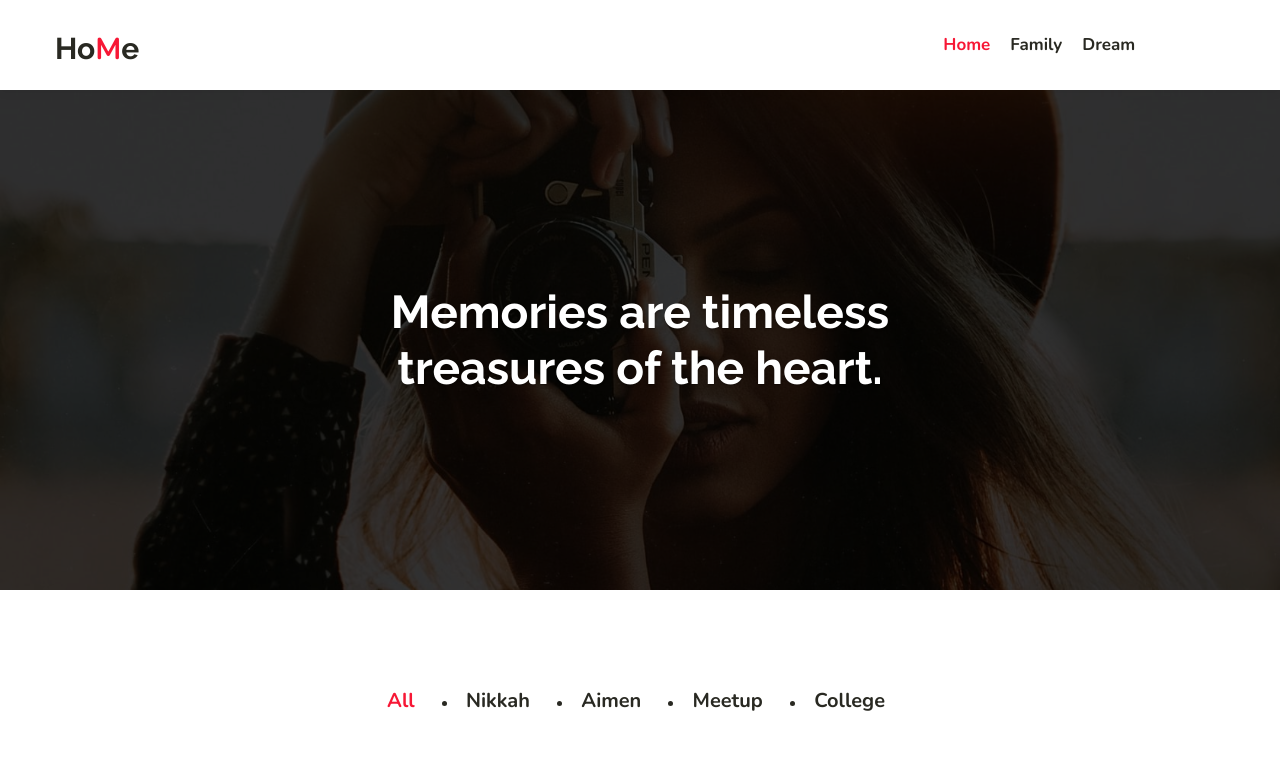
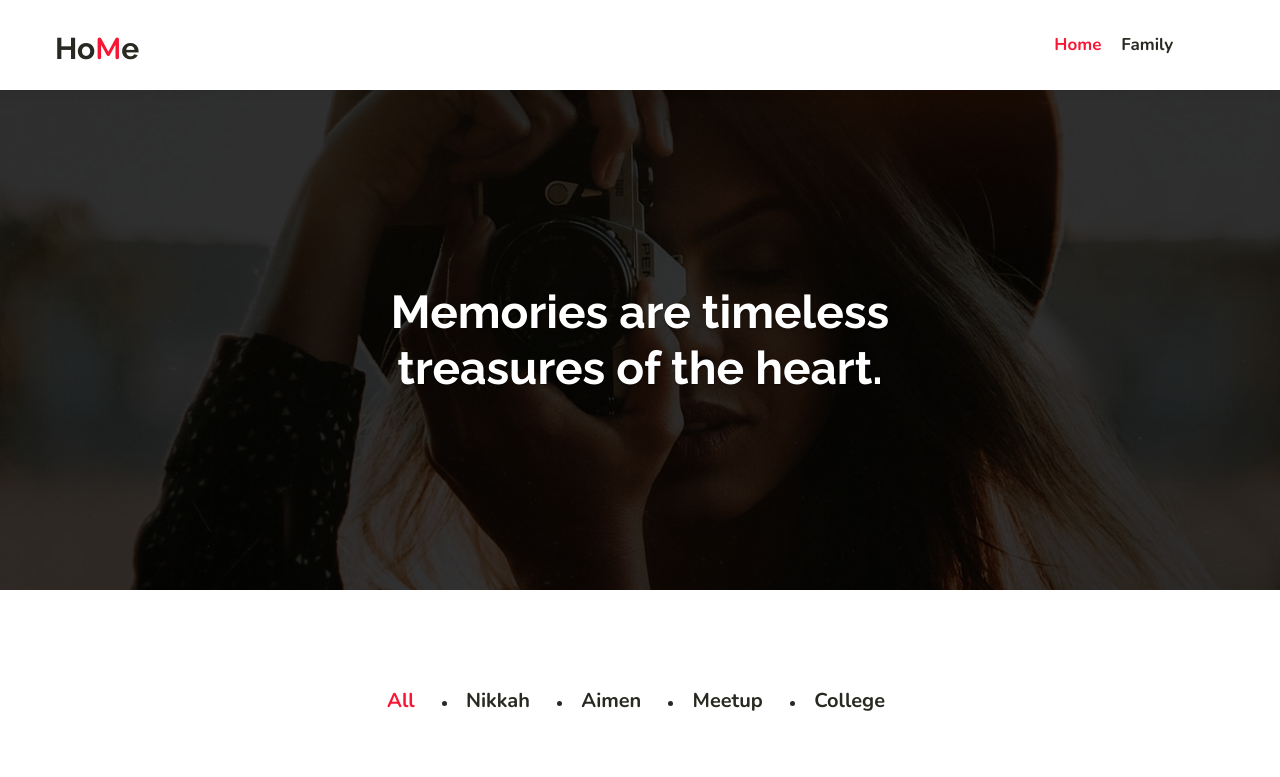
Before and after one commit to muhammed-rishad-c/Rishad-gallery, a plain HTML site: page index.html in a window 1280 px wide. Shown: the top 777 px of the page. Drawn offline with nearby package versions, Linux system fonts and the light colour scheme; grey boxes are pictures that could not be loaded.

Commit message:
final file

```diff
--- a/index.html
+++ b/index.html
@@ -38,7 +38,7 @@ Author URL: http://w3layouts.com
                     </span>
                 </button>
 
-                <div class="collapse navbar-collapse" style="padding-left: 781px;" id="navbarTogglerDemo02">
+                <div class="collapse navbar-collapse" style="padding-left: 905px;" id="navbarTogglerDemo02">
                     <ul class="navbar-nav mx-lg-auto">
                         <li class="nav-item active">
                             <a class="nav-link" href="index.html">Home <span class="sr-only">(current)</span></a>
@@ -46,9 +46,7 @@ Author URL: http://w3layouts.com
                         <li class="nav-item">
                             <a class="nav-link" href="about.html">Family</a>
                         </li>
-                        <li class="nav-item">
-                            <a class="nav-link" href="services.html">Dream</a>
-                        </li>
+
 
 
                     </ul>
```
